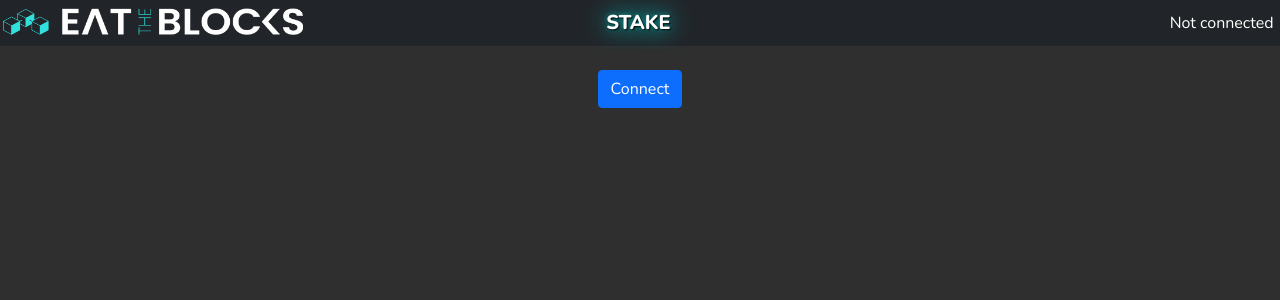
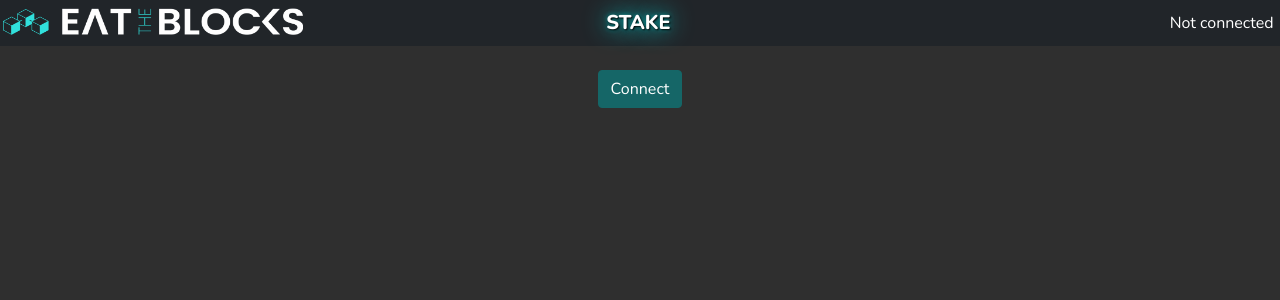
Before and after one commit to assafom/eatthestake, a React (Create React App) app in the folder client/: page / in a window 1280 px wide. Shown: the top 300 px of the page. Built offline with nearby package versions, Linux system fonts and the light colour scheme.

Commit message:
ui: change button colors

```diff
--- a/client/src/App.css
+++ b/client/src/App.css
@@ -78,6 +78,27 @@ hr {
   font-weight: 300;
   padding-left: 10px;
 }
+
+.btn:active {
+  background-color: #0D4747 !important;
+  border-color: #0D4747 !important;
+}
+
+.btn:hover, .btn:focus {
+  background-color: #115151;
+  border-color: #115151;
+}
+
+.btn:disabled {
+  background-color: #156667 ;
+  border-color: #156667 ;
+}
+
+.btn {
+  background-color: #156667 ;
+  border-color: #156667 ;
+}
+
 
 .main-buttons-div {
   display: flex;
--- a/client/src/App.js
+++ b/client/src/App.js
@@ -167,7 +167,7 @@ function App() {
 
   const MainViewOrConnectView = () => (
     <>
-      {web3? <MainView /> : <div><br/><Button onClick={initConnection} disabled={isConnectingToWallet}>Connect</Button></div> }
+      {web3? <MainView /> : <div><br/><Button onClick={initConnection} disabled={isConnectingToWallet} >Connect</Button></div> }
     </>
   )
 
--- a/client/src/components/UserPanel.js
+++ b/client/src/components/UserPanel.js
@@ -81,7 +81,7 @@ export default function UserPanel() {
                         <Form.Control placeholder="Amount" value={inputStake} onChange={(e) => {onInputNumberChange(e, setInputStake)}}/>
                     </div>
                     <div>
-                        <Button onClick={deposit} variant="secondary">Stake</Button>
+                        <Button onClick={deposit} >Stake</Button>
                     </div>
                 </div><br/>
 
@@ -93,7 +93,7 @@ export default function UserPanel() {
                         <Form.Control placeholder="Amount" value={inputUnstake} onChange={(e) => {onInputNumberChange(e, setInputUnstake)}}/>
                     </div>
                     <div>
-                        <Button onClick={withdraw} variant="secondary">Unstake</Button>
+                        <Button onClick={withdraw} >Unstake</Button>
                     </div>
                 </div><br/>
 
@@ -101,7 +101,7 @@ export default function UserPanel() {
                     Pending {userDetails["rewSymbol"]} rewards: {numberToFullDisplay(userDetails["pending"])}
                 </div>
                 <div className="button-stretch">
-                    <Button onClick={claim} variant="secondary">Claim rewards</Button>
+                    <Button onClick={claim} >Claim rewards</Button>
                 </div>
                 <br/>
                 </Container>
```
